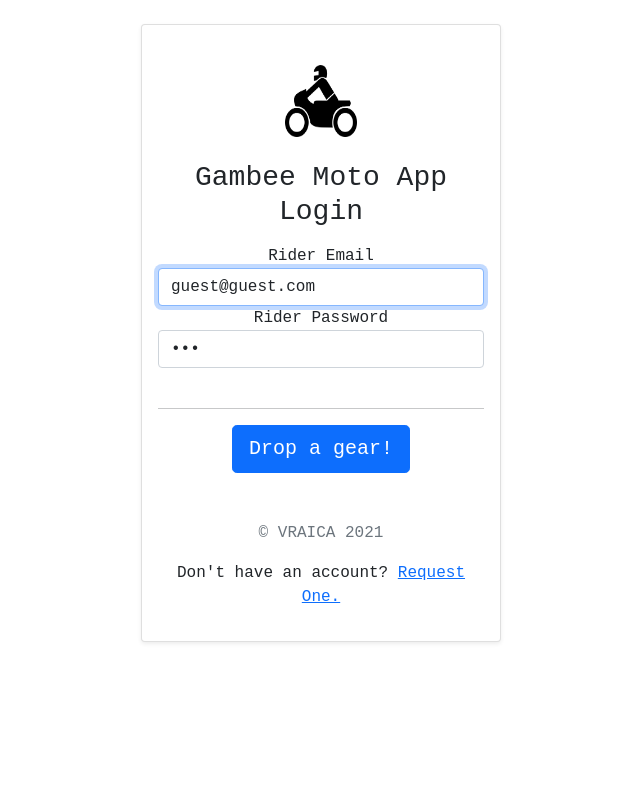
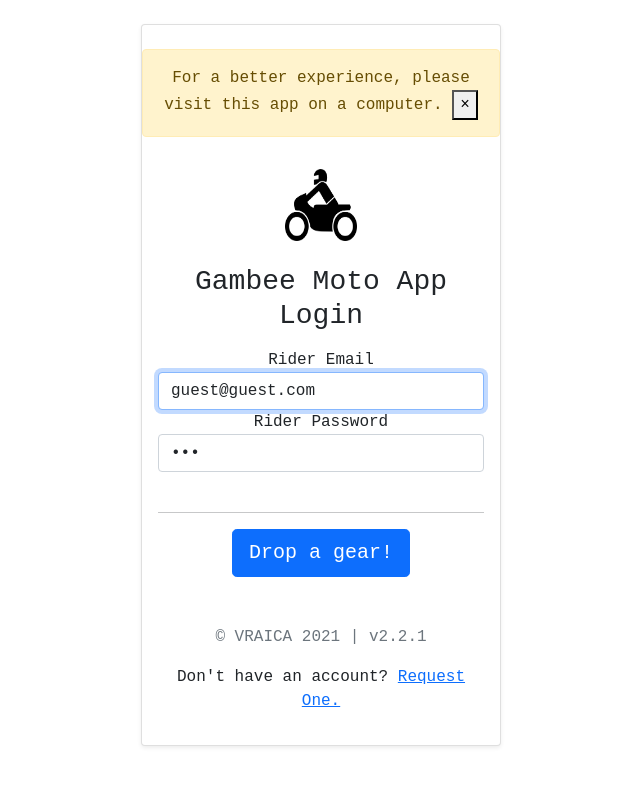
Before and after one commit to vraica-dev/GambeeMotoApp, a Flask app: page / in a window 1280 px wide. Shown: the top 786 px of the page, without its empty margins (319-959 px from the left). Run offline with Flask 2, Linux system fonts and the light colour scheme.

Commit message:
v2.2.2 - alert for opening the app from PC added

```diff
--- a/application/static/script.js
+++ b/application/static/script.js
@@ -18,3 +18,9 @@ function BoldCardDetailsOff(id_) {
     el.style.fontWeight = 'normal';
     el.style.color='#000000';
 }
+
+function CloseAlert() {
+    const el = document.getElementById('alert_pc');
+    el.style.display = 'None';
+
+}
--- a/application/templates/base.html
+++ b/application/templates/base.html
@@ -5,7 +5,7 @@
     <title>Gambee App</title>
     <link href="https://cdn.jsdelivr.net/npm/bootstrap@5.0.0-beta2/dist/css/bootstrap.min.css" rel="stylesheet" integrity="sha384-BmbxuPwQa2lc/FVzBcNJ7UAyJxM6wuqIj61tLrc4wSX0szH/Ev+nYRRuWlolflfl" crossorigin="anonymous">
     <link rel="stylesheet"  href= "{{ url_for('static',filename='style.css') }}">
-    <script src="static/script.js"></script>
+    <script src="{{ url_for('static',filename='script.js') }}"></script>
 </head>
 <body class="text-center">
 
--- a/application/templates/login.html
+++ b/application/templates/login.html
@@ -5,12 +5,23 @@
     <link href="https://cdn.jsdelivr.net/npm/bootstrap@5.0.0-beta2/dist/css/bootstrap.min.css" rel="stylesheet"
           integrity="sha384-BmbxuPwQa2lc/FVzBcNJ7UAyJxM6wuqIj61tLrc4wSX0szH/Ev+nYRRuWlolflfl" crossorigin="anonymous">
     <link rel="stylesheet" href="static/style.css">
+    <script src="{{ url_for('static',filename='script.js') }}"></script>
     <title>Login</title>
 </head>
+
+
 
 <body class="d-flex justify-content-center text-center">
 
 <div class="card shadow-sm col-sm-3 mt-4 pt-4" style="width: 360px;">
+
+    <div class="alert alert-warning" role="alert" id="alert_pc">
+          For a better experience, please visit this app on a computer.
+          <button type="button"  onclick="CloseAlert()" class="close" aria-label="Close">
+            <span aria-hidden="true">&times;</span>
+        </button>
+    </div>
+
     <div class="card-body">
         <form class="form-signin" method="post" action="{{ url_for('login_page', next=request.endpoint) }}">
 
@@ -24,16 +35,15 @@
             <label for="inputPassword" class="sr-only">Rider Password</label>
             <input type="password" id="inputPassword" class="form-control" placeholder="Password" required=""
                    name="rider_passw" value="123">
-            <div class="checkbox mb-3">
+            <div class="checkbox mb-2">
                 <br>
                 <hr>
             </div>
             <button class="btn btn-lg btn-primary btn-block" type="submit">Drop a gear!</button>
-            <p class="mt-5 mb-3 text-muted">© VRAICA 2021</p>
+            <p class="mt-5 mb-3 text-muted">© VRAICA 2021 | v2.2.1</p>
         </form>
 
         <p>Don't have an account? <a href="{{url_for('signup_page')}}">Request One.</a></p>
-
 
         {% with messages = get_flashed_messages() %}
         {% if messages %}
@@ -45,7 +55,12 @@
         {% endif %}
         {% endwith %}
     </div>
+
 </div>
+
+
+
+
 
 
 </body>
--- a/application/templates/signup.html
+++ b/application/templates/signup.html
@@ -30,12 +30,12 @@
             <input type="password" id="inputPassword" class="form-control" placeholder="Password" required=""
                    name="new_passw_second">
             </div>
-            <div class="checkbox mb-3">
+            <div class="checkbox mb-2">
                 <br>
                 <hr>
             </div>
             <button class="btn btn-lg btn-danger btn-block" type="submit">Make me a Gambeer</button>
-            <p class="mt-5 mb-3 text-muted">© VRAICA 2021</p>
+            <p class="mt-5 mb-3 text-muted">© VRAICA 2021 | v2.2.1</p>
         </form>
 
         {% with messages = get_flashed_messages() %}
```
Lines whose indentation alone changed are shown as unchanged.
